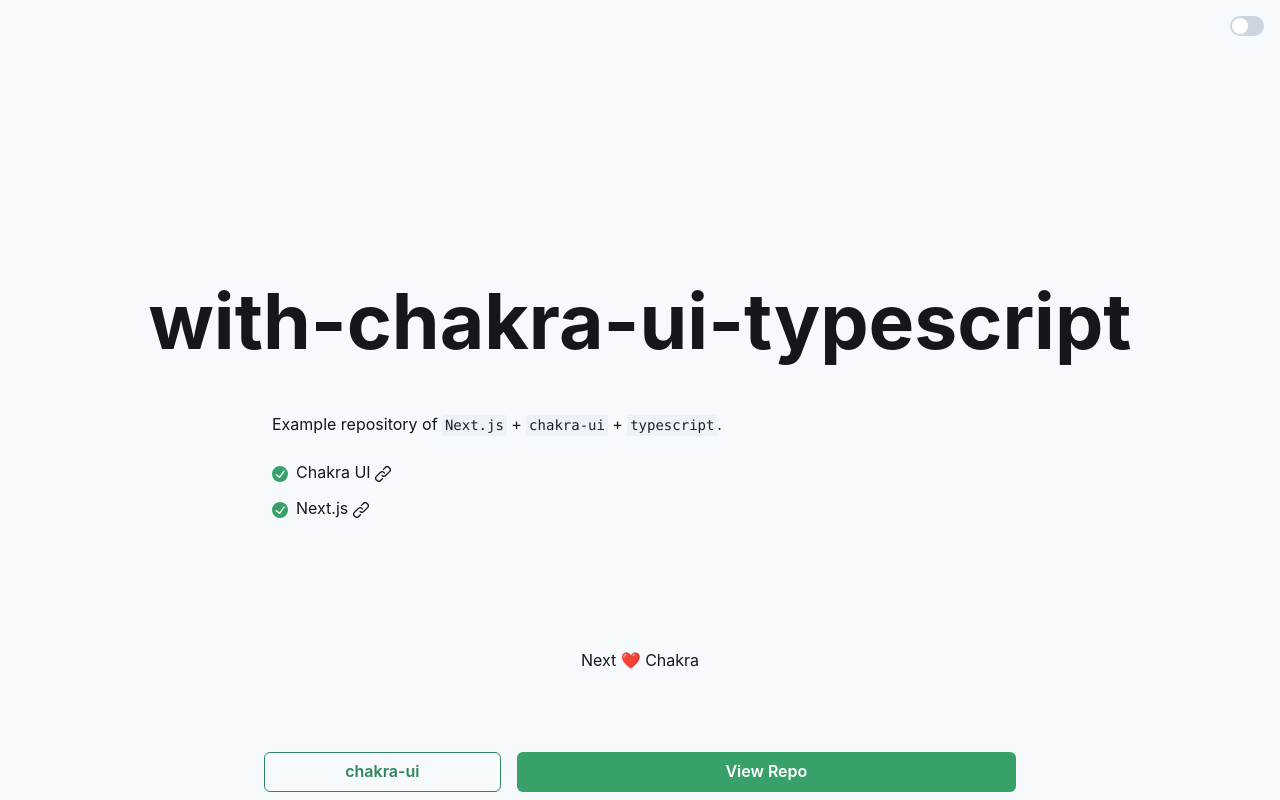
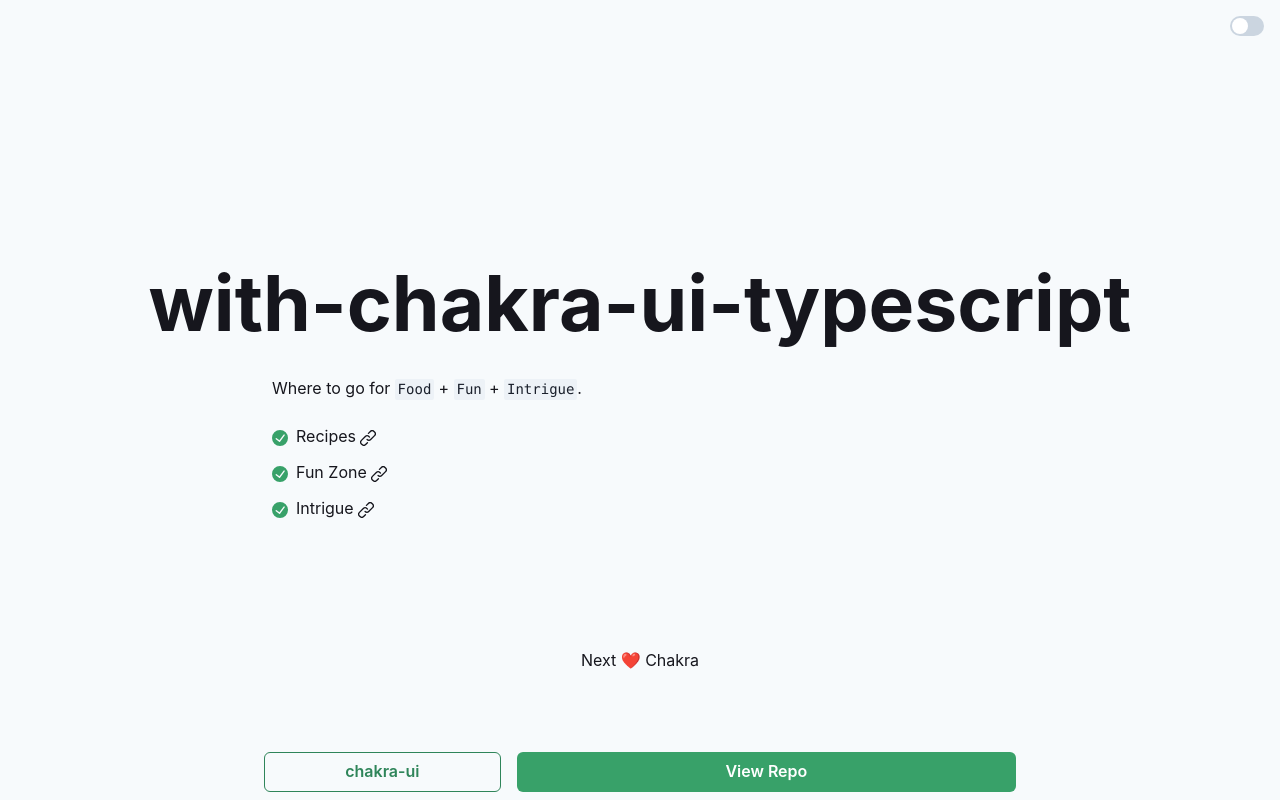
Before and after one commit to kev-luo/denmark, a Next.js app: page / in a window 1280 px wide. Built offline with nearby package versions, Linux system fonts and the light colour scheme.

Commit message:
display recipes

```diff
--- a/src/pages/index.tsx
+++ b/src/pages/index.tsx
@@ -7,6 +7,7 @@
   ListItem,
 } from '@chakra-ui/react'
 import { CheckCircleIcon, LinkIcon } from '@chakra-ui/icons'
+import Link from "next/link";
 
 import { Hero } from '../components/Hero'
 import { Container } from '../components/Container'
@@ -20,27 +21,43 @@
     <Hero />
     <Main>
       <Text>
-        Example repository of <Code>Next.js</Code> + <Code>chakra-ui</Code> +{' '}
-        <Code>typescript</Code>.
+        Where to go for <Code>Food</Code> + <Code>Fun</Code> +{' '}
+        <Code>Intrigue</Code>.
       </Text>
 
       <List spacing={3} my={0}>
         <ListItem>
           <ListIcon as={CheckCircleIcon} color="green.500" />
+          <Link href="/recipes">
             <ChakraLink
-            isExternal
-            href="https://chakra-ui.com"
               flexGrow={1}
               mr={2}
             >
-            Chakra UI <LinkIcon />
+              Recipes <LinkIcon />
             </ChakraLink>
+          </Link>
         </ListItem>
         <ListItem>
           <ListIcon as={CheckCircleIcon} color="green.500" />
-          <ChakraLink isExternal href="https://nextjs.org" flexGrow={1} mr={2}>
-            Next.js <LinkIcon />
+          <Link href="/funzone">
+            <ChakraLink
+              flexGrow={1}
+              mr={2}
+            >
+              Fun Zone <LinkIcon />
             </ChakraLink>
+          </Link>
+        </ListItem>
+        <ListItem>
+          <ListIcon as={CheckCircleIcon} color="green.500" />
+          <Link href="/funzone">
+            <ChakraLink
+              flexGrow={1}
+              mr={2}
+            >
+              Intrigue <LinkIcon />
+            </ChakraLink>
+          </Link>
         </ListItem>
       </List>
     </Main>
```
Also changed, not shown: lib/recipes.ts (added, +9 -0 lines), src/pages/funzone.tsx (added, +7 -0 lines), src/pages/recipes.tsx (added, +28 -0 lines). Lines whose indentation alone changed are shown as unchanged.
